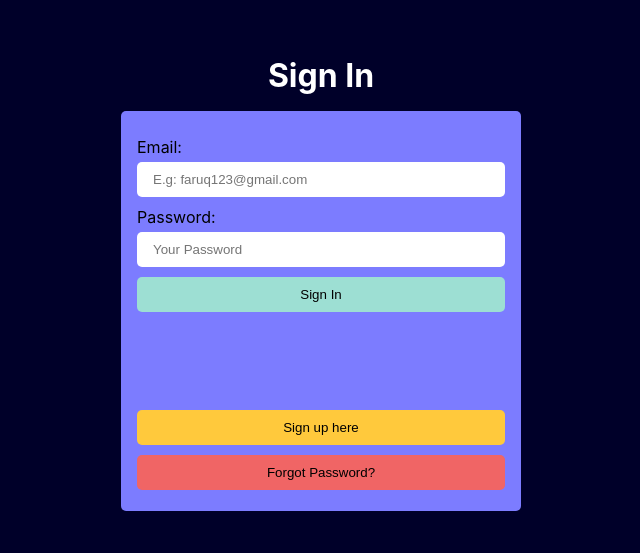
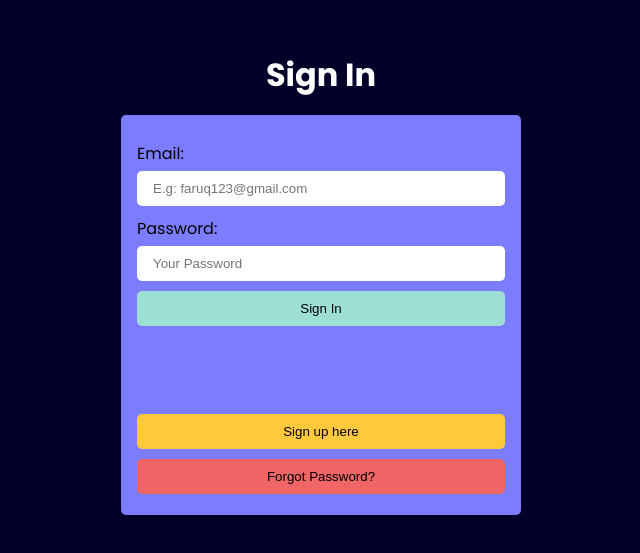
Before and after one commit to kevinsauvage/Todo-react-firebase, a React (Create React App) app: page / in a window 1280 px wide. Shown: the part 117-670 px from the top of the page, without its empty margins (319-959 px from the left). Built offline with nearby package versions, Linux system fonts and the light colour scheme; no server answers; the database is empty.

Commit message:
adding font poppins

```diff
--- a/src/index.css
+++ b/src/index.css
@@ -1,18 +1,10 @@
-body {
-  margin: 0;
-  font-family: -apple-system, BlinkMacSystemFont, 'Segoe UI', 'Roboto', 'Oxygen',
-    'Ubuntu', 'Cantarell', 'Fira Sans', 'Droid Sans', 'Helvetica Neue',
-    sans-serif;
-  -webkit-font-smoothing: antialiased;
-  -moz-osx-font-smoothing: grayscale;
-}
+@import url('https://fonts.googleapis.com/css2?family=Poppins:wght@400;500;600;700;800;900&display=swap');
 
-code {
-  font-family: source-code-pro, Menlo, Monaco, Consolas, 'Courier New',
-    monospace;
-}
 * {
   margin:0;
   padding: 0;
   box-sizing: border-box;
 }
+body {
+  font-family: 'Poppins', sans-serif;
+}
```
